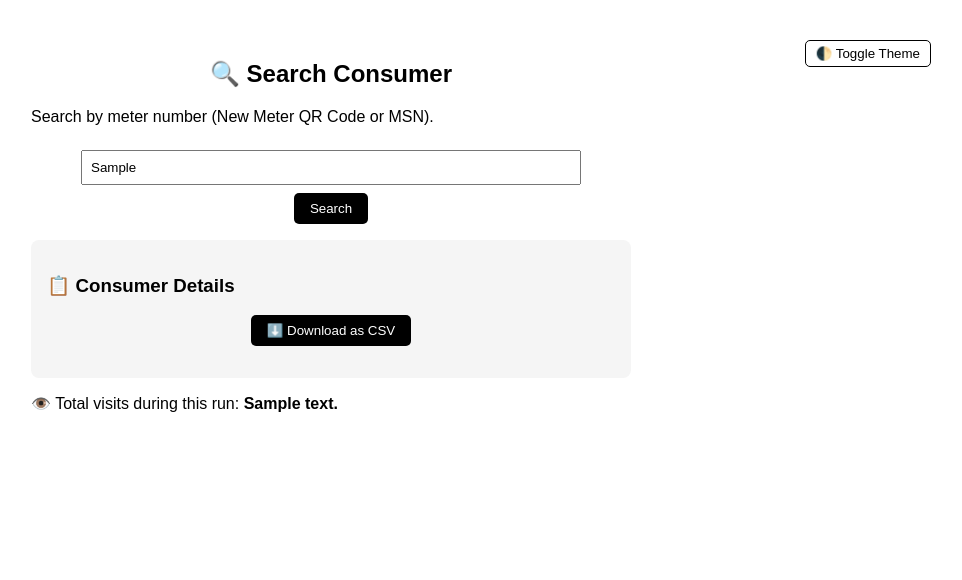
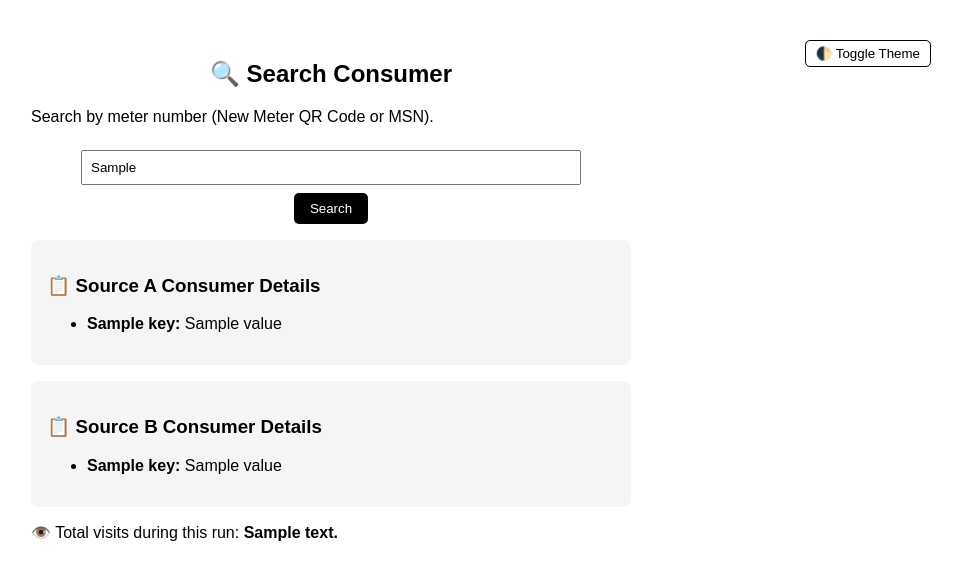
Before and after one commit to Bobbykumaar/consumer-search-app, a Flask app: template templates/index.html in a window 1280 px wide. Shown: the top 580 px of the page, without its empty margins (309-1271 px from the left). Run offline with Flask 3, Linux system fonts and the light colour scheme; the template is opened without the code that fills it: most values are stand-ins (such as "Sample title", 1, 10 or a date in 2020).

Commit message:
Update index.html

```diff
--- a/templates/index.html
+++ b/templates/index.html
@@ -85,21 +85,25 @@
             <p class="message">❌ {{ message }}</p>
         {% endif %}
 
-        {% if result %}
+        {% if result_a %}
             <div class="card">
-                <h3>📋 Consumer Details</h3>
+                <h3>📋 Source A Consumer Details</h3>
                 <ul>
-                    {% for key, value in result.items() %}
-                        {% if key.lower().startswith(('me', 'mm', 'ma', 'c')) %}
-                            <li><strong>{{ key|pretty_key }}:</strong> {{ value }}</li>
-                        {% endif %}
+                    {% for key, value in result_a.items() %}
+                        <li><strong>{{ key }}:</strong> {{ value }}</li>
                     {% endfor %}
                 </ul>
+            </div>
+        {% endif %}
 
-                <form method="post" action="/download">
-                    <input type="hidden" name="csv_data" value='{{ result | tojson | safe }}'>
-                    <button type="submit">⬇️ Download as CSV</button>
-                </form>
+        {% if result_b %}
+            <div class="card">
+                <h3>📋 Source B Consumer Details</h3>
+                <ul>
+                    {% for key, value in result_b.items() %}
+                        <li><strong>{{ key }}:</strong> {{ value }}</li>
+                    {% endfor %}
+                </ul>
             </div>
         {% endif %}
 
```
